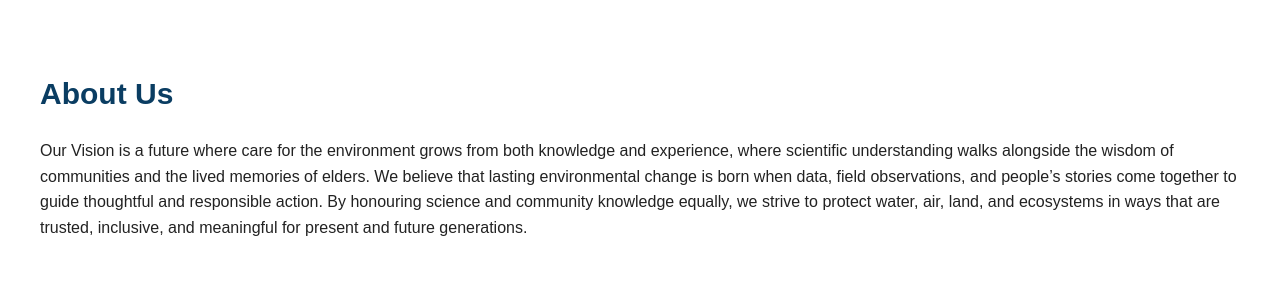
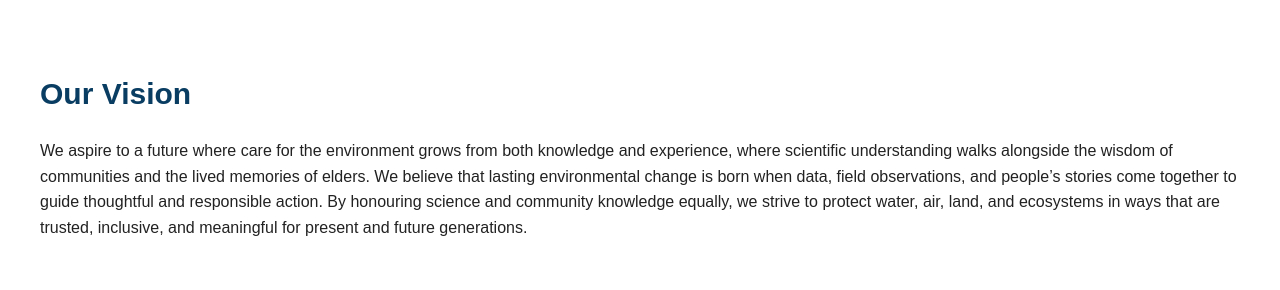
Before and after one commit to Ritssag/Ritssag.github.io, a plain HTML site: page index.html in a window 1280 px wide. Shown: the part 510-800 px from the top of the page. Drawn offline with Linux system fonts and the light colour scheme.

Commit message:
Update index.html

```diff
--- a/index.html
+++ b/index.html
@@ -104,9 +104,9 @@
 </div>
 
 <section id="about">
-  <h2>About Us</h2>
+  <h2>Our Vision</h2>
   <p>
-    Our Vision is a future where care for the environment grows from both knowledge and experience, where scientific understanding walks alongside the wisdom of communities and the lived memories of elders. We believe that lasting environmental change is born when data, field observations, and people’s stories come together to guide thoughtful and responsible action. By honouring science and community knowledge equally, we strive to protect water, air, land, and ecosystems in ways that are trusted, inclusive, and meaningful for present and future generations.
+    We aspire to a future where care for the environment grows from both knowledge and experience, where scientific understanding walks alongside the wisdom of communities and the lived memories of elders. We believe that lasting environmental change is born when data, field observations, and people’s stories come together to guide thoughtful and responsible action. By honouring science and community knowledge equally, we strive to protect water, air, land, and ecosystems in ways that are trusted, inclusive, and meaningful for present and future generations.
   </p>
 </section>
 
```
